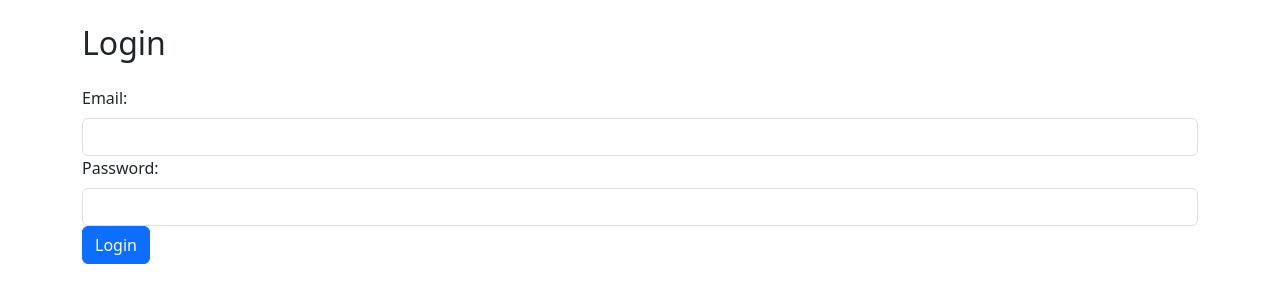
After one commit to ranamaddy/BasicCRUDinPHP, a PHP site: page / in a window 1280 px wide. The commit adds this page. Shown: the top 303 px of the page. Run offline with PHP 8.4, Linux system fonts and the light colour scheme; some libraries are stand-ins or nearby versions.

Commit message:
Add files via upload

```diff
--- a/gridandfrom.php
+++ b/gridandfrom.php
@@ -1,4 +1,5 @@
 <?php
+include('auth.php');
 include('menu.php');
 ?>
         <div class="container-fluid">
--- /dev/null
+++ b/index.php
@@ -0,0 +1,64 @@
+<?php
+if (!isset($_SESSION)) {
+    session_start();
+  }
+
+
+  if (isset($_SESSION['login'])) {
+
+    header("Location: view.php");
+    exit();
+  }
+?>
+<link rel="stylesheet" href="css/bootstrap.min.css">
+
+
+  <div class="container">
+    <h2 class="mt-4 mb-4">Login</h2>
+    <form action="" method="POST">
+      <div class="form-group">
+        <label  class="form-label">Email:</label>
+        <input type="email" class="form-control"  name="email" required>
+      </div>
+      <div class="form-group">
+        <label class="form-label">Password:</label>
+        <input type="password" class="form-control"  name="password" required>
+      </div>
+      <button type="submit" class="btn btn-primary" name="sub">Login</button>
+    </form>
+  </div>
+</body>
+</html>
+
+
+<?php
+
+include('config.php');
+
+if(isset($_POST['sub']))
+{
+// Get login credentials from form
+$email = $_POST['email'];
+$password = $_POST['password'];
+
+// Prepare SQL query to check user credentials
+$sql = "SELECT * FROM user WHERE email = '$email' AND password = '$password'";
+$result = mysqli_query($conn, $sql);
+
+// Check if user exists and password matches
+if (mysqli_num_rows($result) > 0) {
+      session_start();
+      $_SESSION['login']=true;
+      $_SESSION['email']=$email;
+      header("Location:view.php");
+
+
+} else {
+    // Invalid login credentials
+    echo "Invalid email or password";
+}
+
+// Close connection
+mysqli_close($conn);
+}
+?>
--- a/menu.php
+++ b/menu.php
@@ -18,7 +18,7 @@
           <a class="nav-link" href="view.php">view</a>
         </li>
         <li class="nav-item">
-          <a class="nav-link" href="#">Pricing</a>
+          <a class="nav-link" href="logout.php">logout</a>
         </li>
 
       </ul>
--- a/view.php
+++ b/view.php
@@ -1,4 +1,6 @@
 <?php
+
+include('auth.php');
 include('config.php');
 include('menu.php');
 ?>
```
Also changed, not shown: auth.php (added, +12 -0 lines), logout.php (added, +7 -0 lines).
